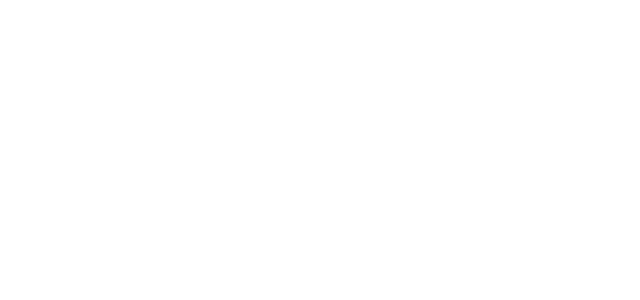
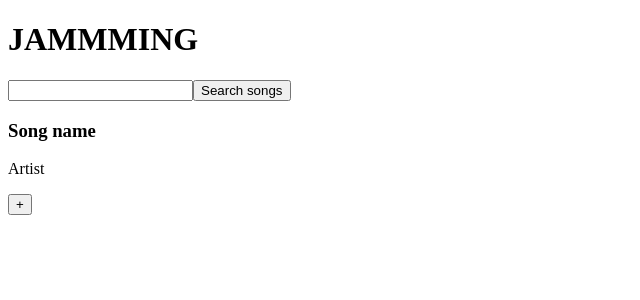
Before and after one commit to LVC1D/illia-jammming, a React (Create React App) app: page / in a window 1280 px wide. Shown: the top 300 px of the page, without its empty margins (0-640 px from the left). Built offline with nearby package versions, Linux system fonts and the light colour scheme.

Commit message:
Set up the foundation

```diff
--- a/package.json
+++ b/package.json
@@ -17,12 +17,6 @@
     "test": "react-scripts test",
     "eject": "react-scripts eject"
   },
-  "eslintConfig": {
-    "extends": [
-      "react-app",
-      "react-app/jest"
-    ]
-  },
   "browserslist": {
     "production": [
       ">0.2%",
--- a/public/index.html
+++ b/public/index.html
@@ -24,7 +24,7 @@
       work correctly both with client-side routing and a non-root public URL.
       Learn how to configure a non-root public URL by running `npm run build`.
     -->
-    <title>React App</title>
+    <title>Jammming</title>
   </head>
   <body>
     <noscript>You need to enable JavaScript to run this app.</noscript>
--- a/src/App.js
+++ b/src/App.js
@@ -1,9 +1,15 @@
 import React, {useState, useEffect} from 'react'
+import SearchBar from './Presentational/SearchBar'
+import Tracklist from './Presentational/Tracklist';
+import { songMock } from './songMock';
 
 function App() {
+
   return (
     <div>
-
+      <h1>JAMMMING</h1>
+      <SearchBar />
+      <Tracklist />
     </div>
   );
 }
--- /dev/null
+++ b/src/Presentational/SearchBar.js
@@ -0,0 +1,10 @@
+import React from 'react'
+
+export default function SearchBar() {
+    return (
+        <form>
+            <input type="text" />
+            <button>Search songs</button>
+        </form>
+    )
+}
--- /dev/null
+++ b/src/Presentational/Track.js
@@ -0,0 +1,13 @@
+import React from 'react'
+
+function Track() {
+   return (
+    <div>
+        <h3>Song name</h3>
+        <p>Artist</p>
+        <button>+</button>
+    </div>
+   )
+}
+
+export default Track;
--- /dev/null
+++ b/src/Presentational/Tracklist.js
@@ -0,0 +1,8 @@
+import React from 'react';
+import Track from './Track';
+
+function Tracklist() {
+    return <Track />;
+}
+
+export default Tracklist;
--- /dev/null
+++ b/src/songMock.js
@@ -0,0 +1,52 @@
+export const songMock = [
+    {
+        artist: 'AWAY',
+        song: 'Sleepwalker',
+        id: 1
+    },
+    {
+        artist: 'AWAY & Echos',
+        song: 'Cross',
+        id: 2
+    },
+    {
+        artist: 'AWAY',
+        song: '7-DS',
+        id: 3
+    },
+    {
+        artist: 'AWAY & Crywolf',
+        song: 'Ghostbox',
+        id: 4
+    },
+    {
+        artist: 'AWAY & One True God',
+        song: 'Not Enough',
+        id: 5
+    },
+    {
+        artist: 'AWAY & Crywolf',
+        song: 'STATIC',
+        id: 6
+    },
+    {
+        artist: 'AWAY',
+        song: 'I Kill Everything',
+        id: 7
+    },
+    {
+        artist: 'AWAY, Crywolf and Roniit',
+        song: 'Parasite',
+        id: 8
+    },
+    {
+        artist: 'AWAY',
+        song: 'Ritual',
+        id: 9
+    },
+    {
+        artist: 'AWAY',
+        song: 'Mask (Remix)',
+        id: 10
+    },
+]
```
Also changed, not shown: src/Presentational/SearchResults.js (added, +8 -0 lines).
